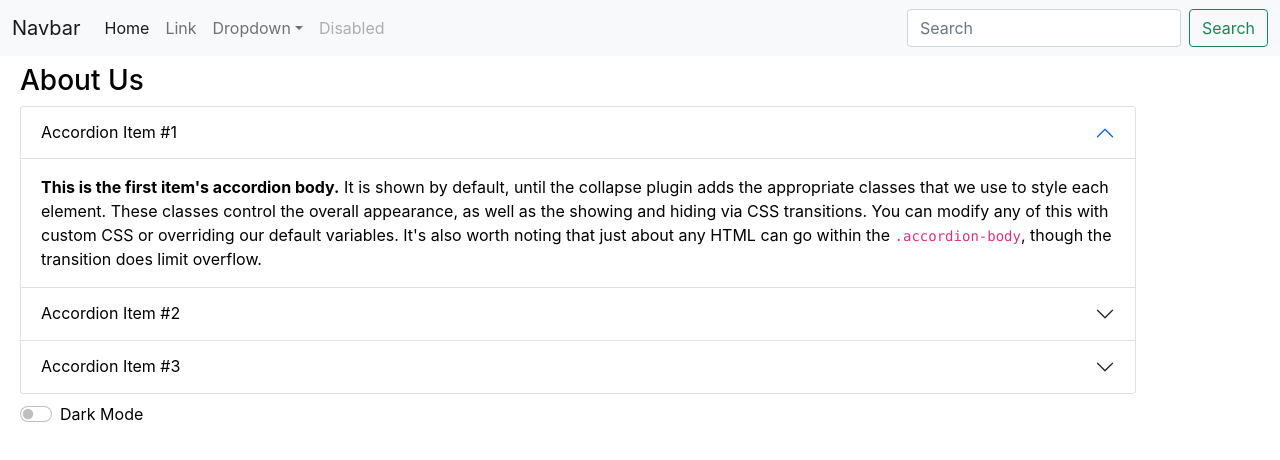
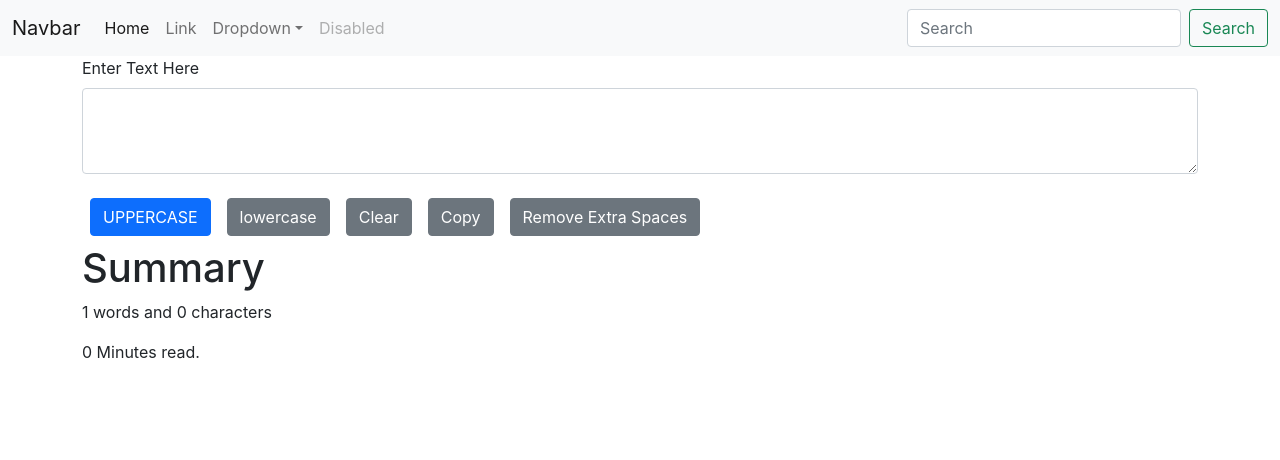
Before and after one commit to Neeraj1005/react-course-learning, a React (Create React App) app: page / in a window 1280 px wide. Shown: the top 460 px of the page. Built offline with nearby package versions, Linux system fonts and the light colour scheme.

Commit message:
textarea m kuch feature add kiye hai

```diff
--- a/src/App.js
+++ b/src/App.js
@@ -1,13 +1,13 @@
-import About from "./components/About";
-// import Form from "./components/Form";
+// import About from "./components/About";
+import Form from "./components/Form";
 import Navbar from "./components/Navbar";
 
 function App() {
   return (
     <>
       <Navbar />
-      {/* <Form /> */}
-      <About />
+      <Form />
+      {/* <About /> */}
     </>
   );
 }
--- a/src/components/Form.js
+++ b/src/components/Form.js
@@ -4,8 +4,18 @@ export default function Form() {
   const [text, setText] = useState("");
 
   const handleOnChange = (e) => {
-      console.log(e.target.value)
-    setText(e.target.value)
+    setText(e.target.value);
+  };
+
+  const handleCopy = () => {
+    const copyText = document.getElementById("texareaBox");
+    copyText.select();
+    navigator.clipboard.writeText(copyText.value);
+  };
+
+  const removeExtraSpaces = () => {
+    const newText = text.split(/[ ]+/)
+    setText(newText.join(" "))
   }
   return (
     <div className="container">
@@ -13,24 +23,58 @@ export default function Form() {
         <label htmlFor="texareaBox" className="form-label">
           Enter Text Here
         </label>
-        <textarea className="form-control" value={text} onChange={handleOnChange} id="texareaBox" rows="3"></textarea>
+        <textarea
+          className="form-control"
+          value={text}
+          onChange={handleOnChange}
+          id="texareaBox"
+          rows="3"
+        ></textarea>
       </div>
       <div className="col-12">
-        <button type="submit" className="btn btn-primary m-2" onClick={() => setText(text.toUpperCase())}>
+        <button
+          type="submit"
+          className="btn btn-primary m-2"
+          onClick={() => setText(text.toUpperCase())}
+        >
           UPPERCASE
         </button>
-        <button type="submit" className="btn btn-secondary m-2" onClick={() => setText(text.toLowerCase())}>
-            lowercase
+        <button
+          type="submit"
+          className="btn btn-secondary m-2"
+          onClick={() => setText(text.toLowerCase())}
+        >
+          lowercase
         </button>
-        <button type="submit" className="btn btn-secondary m-2" onClick={() => setText('')}>
+        <button
+          type="submit"
+          className="btn btn-secondary m-2"
+          onClick={() => setText("")}
+        >
           Clear
+        </button>
+        <button
+          type="submit"
+          className="btn btn-secondary m-2"
+          onClick={handleCopy}
+        >
+          Copy
+        </button>
+        <button
+          type="submit"
+          className="btn btn-secondary m-2"
+          onClick={removeExtraSpaces}
+        >
+          Remove Extra Spaces
         </button>
       </div>
 
       <div>
         <h1>Summary</h1>
-        <p>{text.split(' ').length} words and {text.length} characters</p>
-        <p>{Math.floor(0.008 * text.split(' ').length)} Minutes read.</p>
+        <p>
+          {text.split(" ").length} words and {text.length} characters
+        </p>
+        <p>{Math.floor(0.008 * text.split(" ").length)} Minutes read.</p>
         <p>{text}</p>
       </div>
     </div>
```
